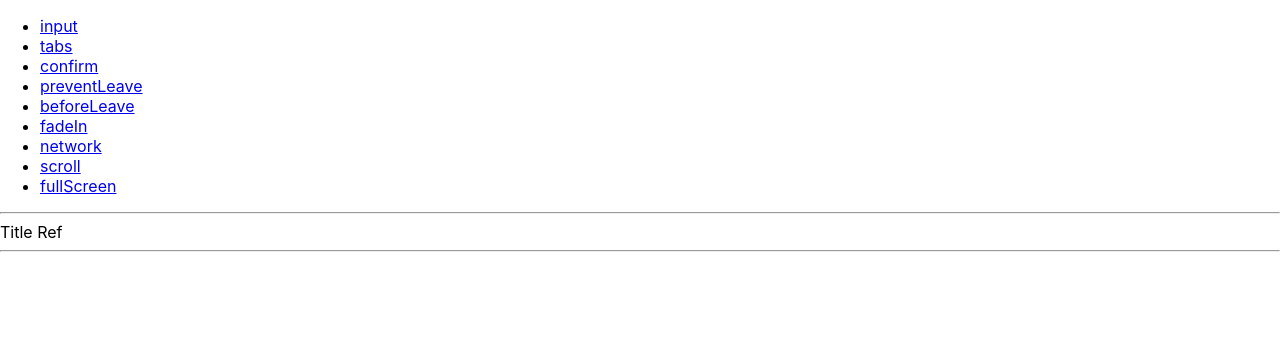
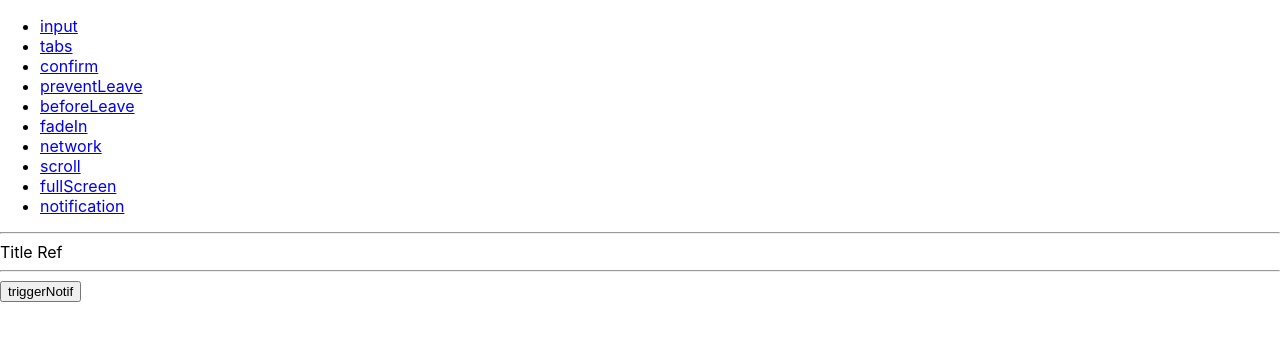
Before and after one commit to eunhye8767/study-react-new, a React (Create React App) app in the folder nomadcoders/hooks-makes/: page /notification in a window 1280 px wide. Shown: the top 340 px of the page. Built offline with nearby package versions, Linux system fonts and the light colour scheme.

Commit message:
useNotification

```diff
--- a/nomadcoders/hooks-makes/src/App.js
+++ b/nomadcoders/hooks-makes/src/App.js
@@ -9,6 +9,7 @@ import PageFadeIn from "./pages/PageFadeIn";
 import PageNetwork from "./pages/PageNetwork";
 import PageScroll from "./pages/PageScroll";
 import PageFullScreen from "./pages/PageFullScreen";
+import PageNotification from "./pages/PageNotification";
 import useClick from "./hooks/useClick";
 
 function App() {
@@ -46,6 +47,9 @@ function App() {
             <li>
               <NavLink to={"fullScreen"}>fullScreen</NavLink>
             </li>
+            <li>
+              <NavLink to={"notification"}>notification</NavLink>
+            </li>
           </ul>
         </nav>
 
@@ -65,6 +69,7 @@ function App() {
           <Route path="/network" element={<PageNetwork />}></Route>
           <Route path="/scroll" element={<PageScroll />}></Route>
           <Route path="/fullScreen" element={<PageFullScreen />}></Route>
+          <Route path="/notification" element={<PageNotification />}></Route>
         </Routes>
       </BrowserRouter>
     </div>
--- /dev/null
+++ b/nomadcoders/hooks-makes/src/hooks/useNotification.js
@@ -0,0 +1,23 @@
+// https://developer.mozilla.org/en-US/docs/Web/API/Notification
+
+const useNotification = (title, options) => {
+  if (!("Notification" in window)) return;
+
+  const fireNotif = () => {
+    if (Notification.permission !== "granted") {
+      Notification.requestPermission().then((permission) => {
+        if(permission === "granted") {
+          new Notification(title, options)
+        } else {
+          return
+        }
+      });
+    } else {
+      new Notification(title, options);
+    }
+  };
+
+  return fireNotif;
+};
+
+export default useNotification;
--- /dev/null
+++ b/nomadcoders/hooks-makes/src/pages/PageNotification.js
@@ -0,0 +1,12 @@
+import React from "react";
+import useNotification from "../hooks/useNotification";
+
+const PageNotification = () => {
+  const triggerNotif = useNotification("notification !!!", {
+    body: "Notification Body 영역",
+  });
+
+  return <button onClick={triggerNotif}>triggerNotif</button>;
+};
+
+export default PageNotification;
```
